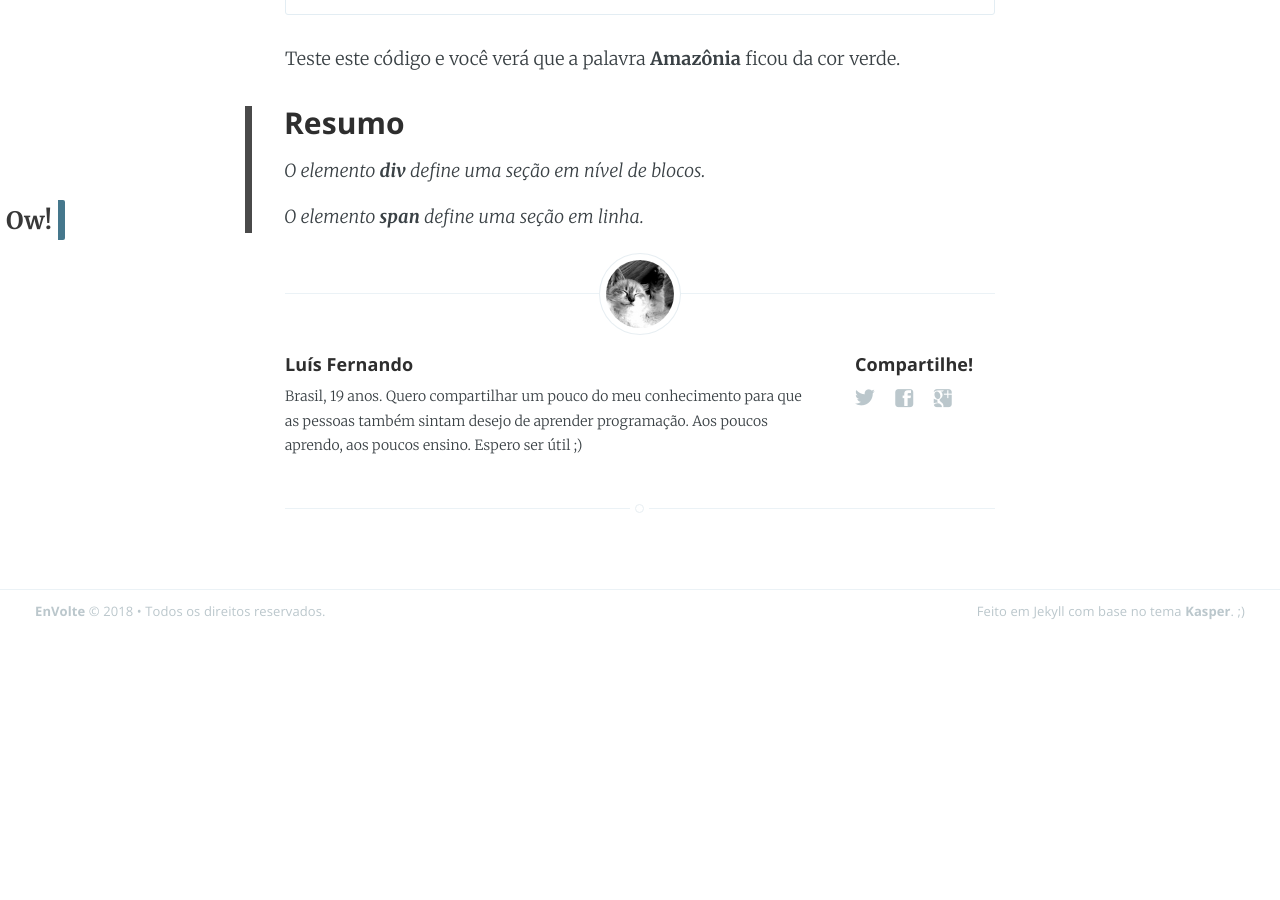
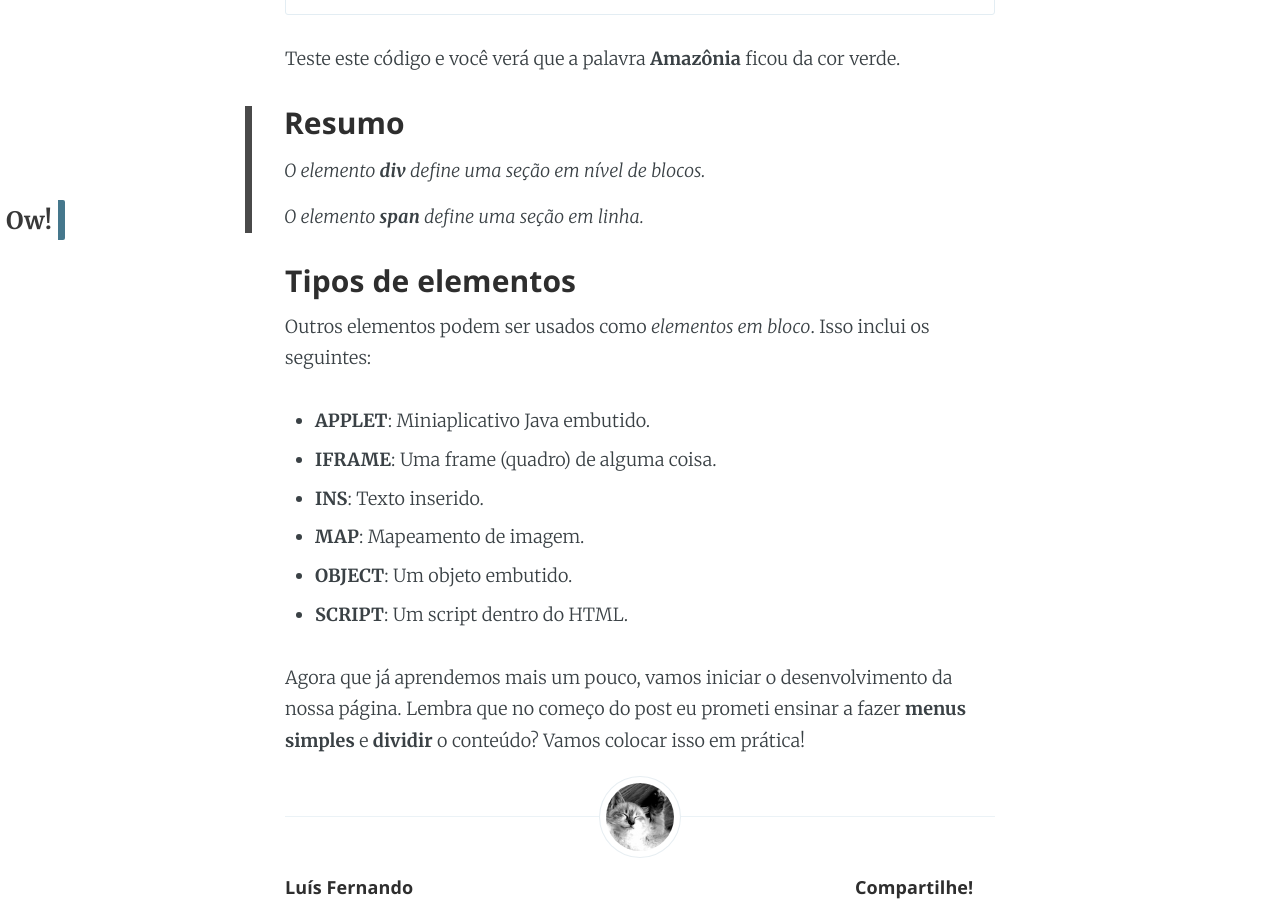
Before and after one commit to EnVolte/envolte.github.io, a Jekyll site: the page built from _posts/2018-06-27-curso-html-css-parte-3.md, in a window 1280 px wide and 900 px high, scrolled down 7915 px. Built offline with Jekyll 4.4.1, drawn with Linux system fonts in a browser that asks for light colours; comment, search, counter and statistics services are not loaded; before the commit the page ends 8548 px from its top, so only the background shows below that.

Commit message:
Update 2018-06-27-curso-html-css-parte-3.md

```diff
--- a/_posts/2018-06-27-curso-html-css-parte-3.md
+++ b/_posts/2018-06-27-curso-html-css-parte-3.md
@@ -186,3 +186,16 @@ Teste este código e você verá que a palavra **Amazônia** ficou da cor verde.
 > O elemento **div** define uma *seção em nível de blocos*.
 >
 > O elemento **span** define uma *seção em linha*.
+
+### Tipos de elementos
+
+Outros elementos podem ser usados como *elementos em bloco*. Isso inclui os seguintes:
+
+* **APPLET**: Miniaplicativo Java embutido.
+* **IFRAME**: Uma frame (quadro) de alguma coisa.
+* **INS**: Texto inserido.
+* **MAP**: Mapeamento de imagem.
+* **OBJECT**: Um objeto embutido.
+* **SCRIPT**: Um script dentro do HTML.
+
+Agora que já aprendemos mais um pouco, vamos iniciar o desenvolvimento da nossa página. Lembra que no começo do post eu prometi ensinar a fazer **menus simples** e **dividir** o conteúdo? Vamos colocar isso em prática!
```
